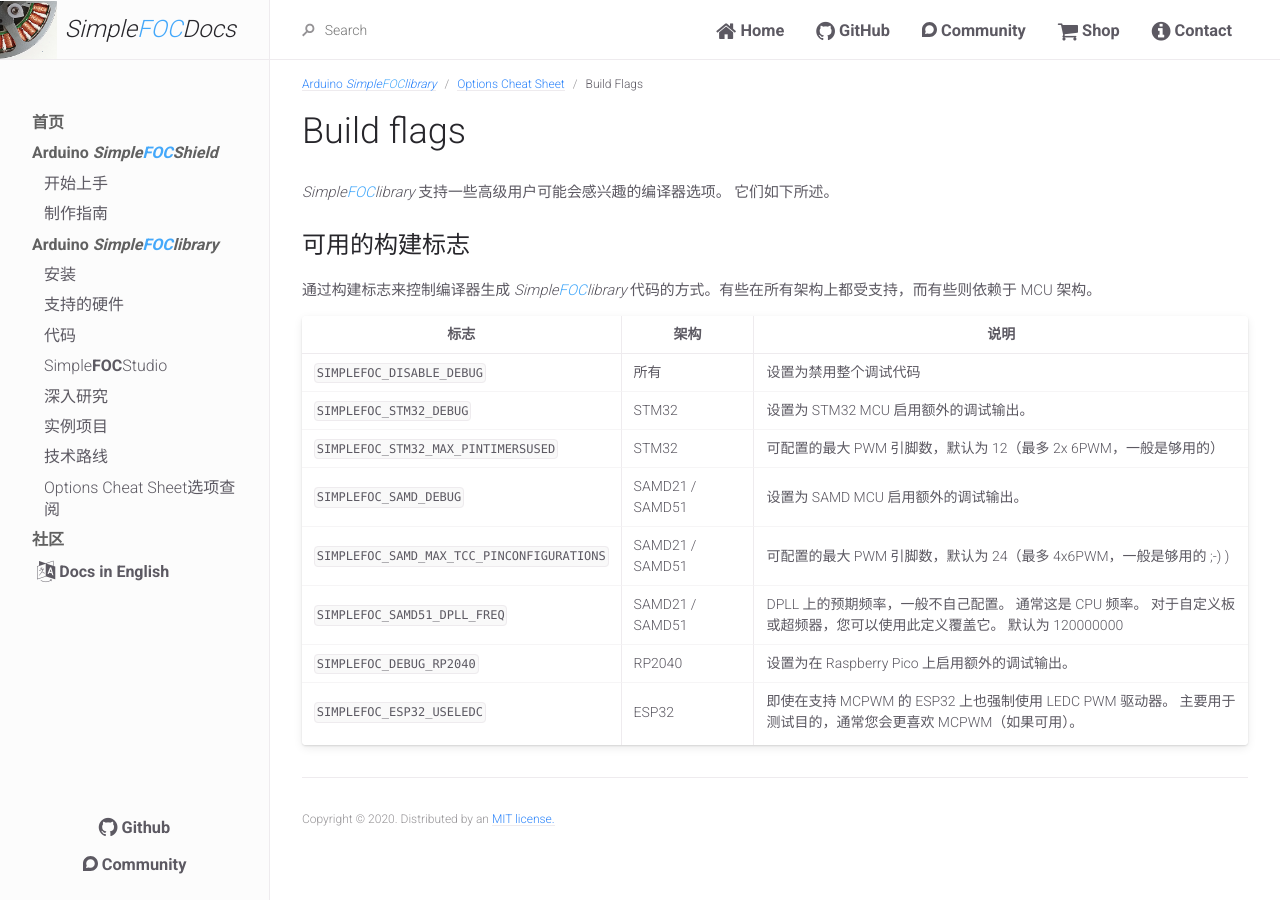
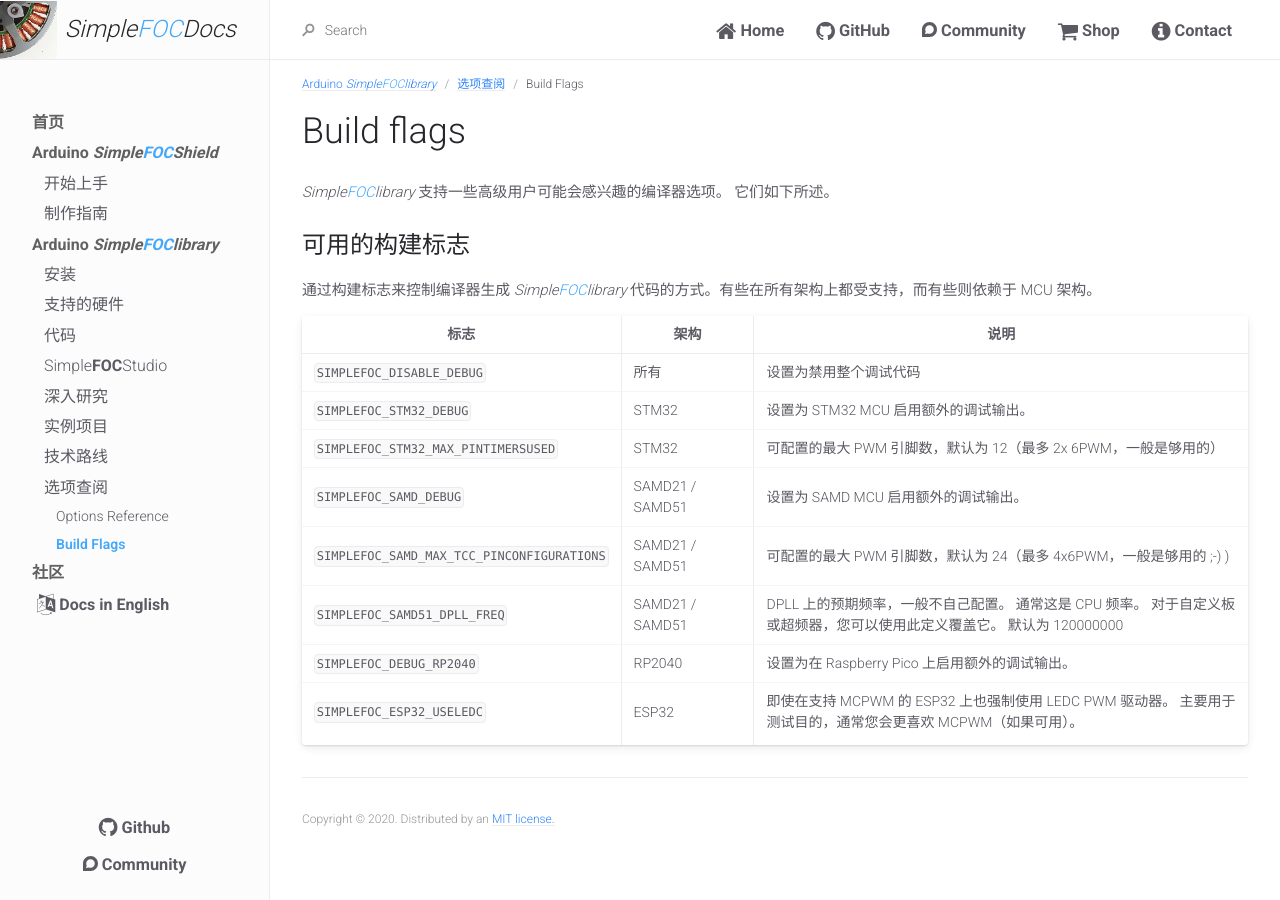
Before and after one commit to simplefoc/docs_chinese, a Jekyll site: the page built from docs/simplefoc_library/cheatsheet/build_flags.md, in a window 1280 px wide. Built offline with Jekyll 4.4.1, drawn with Linux system fonts in a browser that asks for light colours.

Commit message:
cheatsheet 标题修改

```diff
--- a/docs/simplefoc_library/cheatsheet/build_flags.md
+++ b/docs/simplefoc_library/cheatsheet/build_flags.md
@@ -3,7 +3,7 @@ layout: default
 title: Build Flags
 nav_order: 2
 permalink: /cheetsheet/build_flags
-parent: Options Cheat Sheet
+parent: 选项查阅
 grand_parent: Arduino <span class="simple">Simple<span class="foc">FOC</span>library</span>
 has_children: False
 has_toc: False
--- a/docs/simplefoc_library/cheatsheet/index.md
+++ b/docs/simplefoc_library/cheatsheet/index.md
@@ -1,6 +1,6 @@
 ---
 layout: default
-title: Options Cheat Sheet选项查阅
+title: 选项查阅
 nav_order: 9
 permalink: /options_cheetsheet
 parent: Arduino <span class="simple">Simple<span class="foc">FOC</span>library</span>
--- a/docs/simplefoc_library/cheatsheet/options.md
+++ b/docs/simplefoc_library/cheatsheet/options.md
@@ -3,7 +3,7 @@ layout: default
 title: Options Reference
 nav_order: 1
 permalink: /cheetsheet/options_reference
-parent: Options Cheat Sheet
+parent: 选项查阅
 grand_parent: Arduino <span class="simple">Simple<span class="foc">FOC</span>library</span>
 has_children: False
 has_toc: False
```
